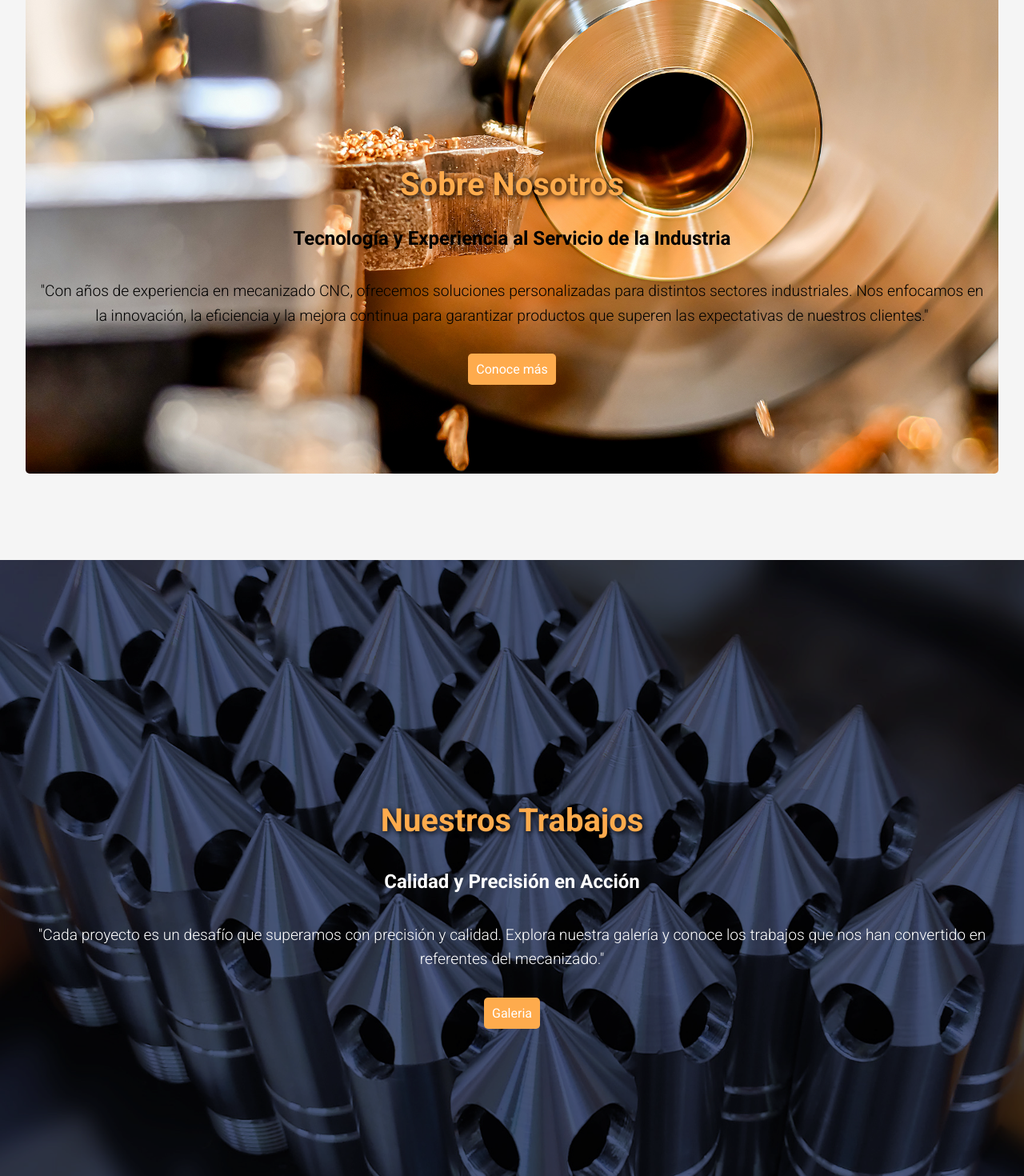
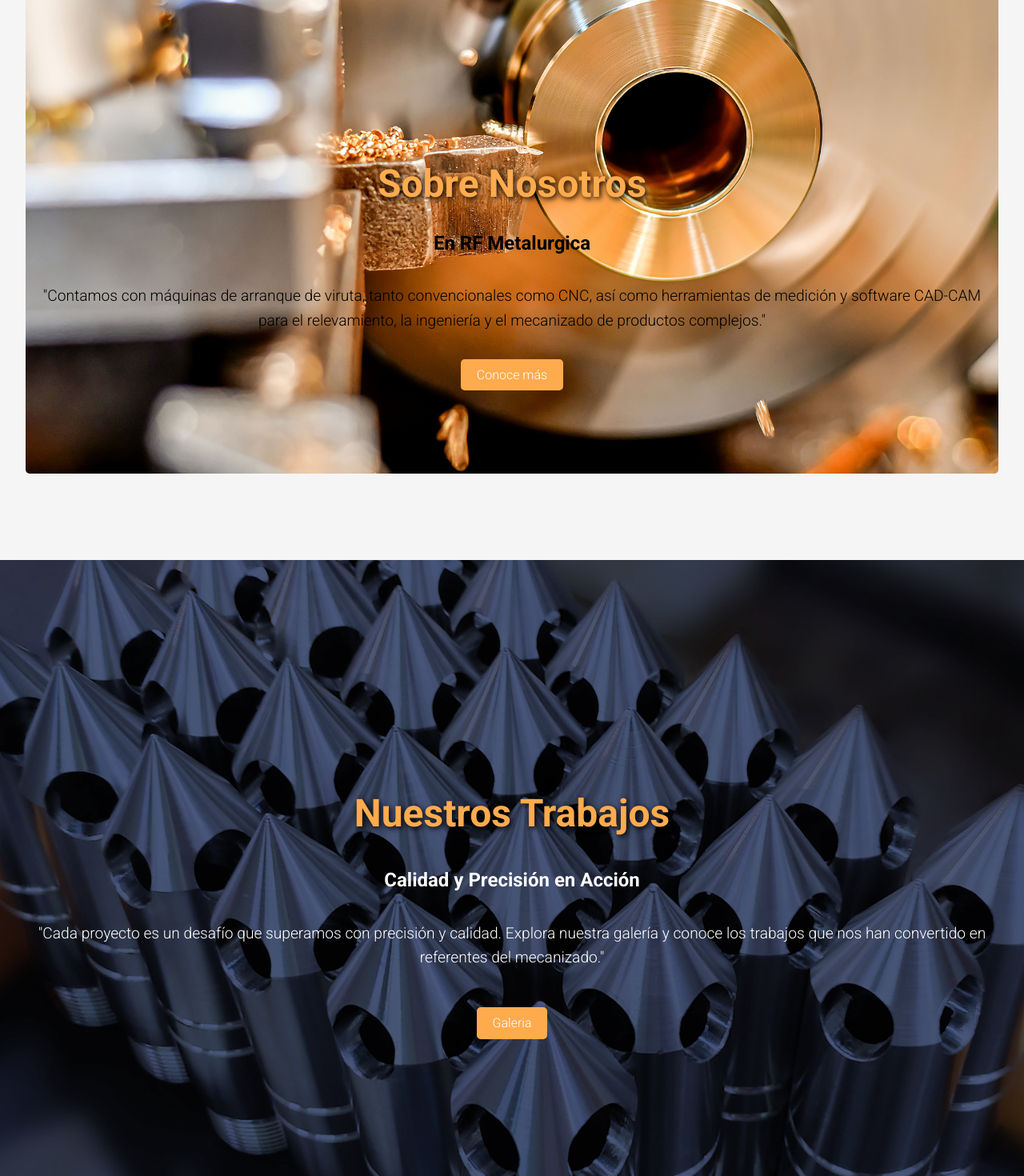
Before and after one commit to JoC204/rf-metalurgica, a React (Create React App) app: page / in a window 1280 px wide. Shown: the part 900-2370 px from the top of the page at 80% size. Built offline with nearby package versions, Linux system fonts and the light colour scheme.

Commit message:
Agrego Lazi Loading an la carga de imagenes
Componentes Gallery, Home y About

```diff
--- a/package.json
+++ b/package.json
@@ -9,6 +9,7 @@
     "react": "^18.3.1",
     "react-dom": "^18.3.1",
     "react-icons": "^5.5.0",
+    "react-lazyload": "^3.2.1",
     "react-router-dom": "^7.1.1",
     "react-scripts": "5.0.1",
     "rf-metal-dos": "file:",
--- a/src/Styles/Formulario.css
+++ b/src/Styles/Formulario.css
@@ -11,7 +11,7 @@
     flex-direction: column;
     gap: 1rem;
     padding: 2rem 1rem;
-    width: 19rem;
+    width: 92vw;
     margin: 0 auto;
     border-radius: 0.5rem;
     box-shadow: 0px 0px 10px 0px rgba(0, 0, 0, 0.5);
--- a/src/Styles/GalleryBooks.module.css
+++ b/src/Styles/GalleryBooks.module.css
@@ -125,3 +125,9 @@
     transform: translateY(0);
   }
 }
+
+@media (max-width: 376px) {
+  .book img {
+    width: 40vw;
+  }
+}
--- a/src/Styles/Home.css
+++ b/src/Styles/Home.css
@@ -168,7 +168,6 @@
 /* Contenedores de texto sobre las imágenes */
 .rf-ia-text {
   position: relative;
-  font-size: 18px;
   z-index: 2;
   color: black;
   max-width: 100%;
@@ -178,7 +177,7 @@
 
 .trabajos-text {
   position: absolute;
-  font-size: 18px;
+  font-size: 35px;
   z-index: 10;
   color: white;
   max-width: 100%;
@@ -207,7 +206,7 @@
 
 .trabajos-text h3,
 .sobreNos-h3 {
-  font-size: 2.5rem;
+  font-size: 3rem;
   font-weight: 700;
   color: #feab4d;
   padding: 3rem 0 1rem 0;
@@ -226,22 +225,24 @@
   margin: 2rem;
   font-weight: 300;
 }
-.button-link-about {
+.button-link {
+  display: inline-block;
   text-decoration: none;
-  outline: none;
   background-color: #feab4d;
   color: white;
-  border: none;
-  padding: 10px 10px;
+  padding: 7px 20px;
   font-size: 1rem;
   cursor: pointer;
   border-radius: 5px;
+  transition: background-color 0.3s ease;
+  text-align: center;
+  font-weight: 300;
 }
-.button-link-about a {
+/* .button-link-about a {
   text-decoration: none;
   color: white;
-}
-.button-link-about:hover {
+} */
+.button-link:hover {
   background-color: #e69500;
 }
 
@@ -263,7 +264,7 @@
   }
 }
 
-@media (max-width: 370px) {
+@media (max-width: 376px) {
   .imagen-mobile-left {
     object-position: 10%;
   }
@@ -281,10 +282,12 @@
     }
     100% {
       opacity: 1;
-      transform: translateX(-50%) translateY(-160%);
+      transform: translateX(-50%) translateY(-130%);
     }
   }
-
+  .rf-ia-text {
+    margin: 8rem 0 0 0 ;
+  }
   .trabajos-text h3,
   .sobreNos-h3 {
     font-size: 1.5rem;
@@ -294,7 +297,7 @@
   }
 
   .parrafo-home {
-    font-size: 1rem;
+    font-size: 1.2rem;
   }
 
   .text-box h2 {
--- a/src/components/About.js
+++ b/src/components/About.js
@@ -10,29 +10,34 @@ const About = () => {
   useEffect(() => {
     const handleScroll = () => {
       const scrollTop = window.scrollY;
-        setScrolling(scrollTop > 50); // Ajusta este valor para cambiar cuando comienza la animación
+      setScrolling(scrollTop > 50);
 
-        // Controla la opacidad y posición basada en el scroll
       if (titleRef.current) {
-          const scrollRatio = Math.min(scrollTop / 350, 1); // Ajusta 150 para cambiar la velocidad
-          // titleRef.current.style.opacity = 1 - scrollRatio;
-          titleRef.current.style.transform = `translate(-50%, calc(10% - ${scrollRatio * -250}px))`;
+        const scrollRatio = Math.min(scrollTop / 350, 1);
+        titleRef.current.style.transform = `translate(-50%, calc(10% - ${
+          scrollRatio * -250
+        }px))`;
       }
     };
 
     window.addEventListener("scroll", handleScroll);
     return () => window.removeEventListener("scroll", handleScroll);
   }, []);
+
   return (
     <div className={styles.aboutContainer}>
       <div className={styles.banner}>
-        <h1 className={`contact-title ${scrolling ? "hidden" : ""}`}
-          ref={titleRef}>Conocenos</h1>
+        <h1 className={`contact-title ${scrolling ? "hidden" : ""}`} ref={titleRef}>
+          Conócenos
+        </h1>
       </div>
 
       <section className={styles.content}>
         <p>
-          Somos una empresa dedicada a ofrecer soluciones personalizadas de alta calidad. Nuestro enfoque está centrado en la innovación, el compromiso con nuestros clientes y la sostenibilidad. Trabajamos día a día para superar las expectativas, ofreciendo un servicio confiable y con altos estándares de calidad.
+          Somos una empresa metalúrgica de la zona sur de la ciudad de Rosario, con más de 20 años de experiencia en el rubro.
+        </p>
+        <p>
+          Tenemos experiencia tanto en tareas de mantenimiento, como fabricación de piezas unitarias especiales y seriadas, conjuntos armados, pequeños dispositivos, estructuras, matricería e ingeniería inversa de productos.
         </p>
       </section>
 
@@ -69,11 +74,12 @@ const About = () => {
           </ul>
         </div>
       </section>
+
       <div className={styles.buttonContainer}>
         <h2>Conocé nuestros trabajos</h2>
         <button className={styles.buttonGaleria}>
           <Link to="/gallery">
-                <span>Galeria</span>
+            <span>Galería</span>
           </Link>
         </button>
       </div>
--- a/src/components/Contact.js
+++ b/src/components/Contact.js
@@ -65,7 +65,7 @@ const Contact = () => {
             </div>
             <div className="contact-info-text">
               <h3>Correo electrónico</h3>
-              <p>riccifabricio@yahoo.com.ar</p>
+              <p>rf.mecanizados@gmail.com</p>
             </div>
           </div>
 
--- a/src/components/Footer.js
+++ b/src/components/Footer.js
@@ -23,8 +23,8 @@ const Footer = () => {
           >
             <SiWhatsapp /> 341-156 579576
           </a>
-          <a href="mailto:riccifabricio@yahoo.com.ar">
-            <LuMail /> riccifabricio@yahoo.com.ar
+          <a href="mailto:rf.mecanizados@gmail.com">
+            <LuMail /> rf.mecanizados@gmail.com
           </a>
           <a
             href="https://maps.app.goo.gl/myrkMCaKaXuz3JGf9"
--- a/src/components/GalleryBooks.js
+++ b/src/components/GalleryBooks.js
@@ -63,7 +63,7 @@ const GalleryBooks = () => {
             className={styles.cover}
             onClick={() => setSelectedBook(book)}
           >
-            <img src={book.cover} alt={book.title} />
+            <img src={book.cover} alt={book.title} loading="lazy" />
             <p>{book.title}</p>
           </div>
         ))}
@@ -72,7 +72,7 @@ const GalleryBooks = () => {
       {/* Mostrar logo solo cuando no hay libro seleccionado */}
       {!selectedBook && (
         <div className={styles.logoNearCarousel}>
-          <img src={require("../img/rfMetalurgica.png")} alt="RF Metalurgica" />
+          <img src={require("../img/rfMetalurgica.png")} alt="RF Metalurgica" loading="lazy" />
         </div>
       )}
 
@@ -84,6 +84,7 @@ const GalleryBooks = () => {
               key={idx}
               src={img}
               alt={`Book ${selectedBook.id} - ${idx}`}
+              loading="lazy"
               onClick={() => setZoomImage(img)}
             />
           ))}
@@ -93,7 +94,7 @@ const GalleryBooks = () => {
       {/* Visor de imagen ampliada */}
       {zoomImage && (
         <div className={styles.modal} onClick={() => setZoomImage(null)}>
-          <img src={zoomImage} alt="Zoom" />
+          <img src={zoomImage} alt="Zoom" loading="lazy" />
         </div>
       )}
     </div>
--- a/src/components/Home.js
+++ b/src/components/Home.js
@@ -18,7 +18,6 @@ import imagen3 from "../img/carrusel-tres.jpeg";
 import imagen4 from "../img/rfMetalurgica.png";
 import imagen5 from "../img/rf-nosotros.jpg";
 import imagen6 from "../img/piezasUno.jpg";
-
 
 const Home = () => {
   return (
@@ -41,15 +40,14 @@ const Home = () => {
       >
         <SwiperSlide>
           <div className="swiper-zoom-container">
-            <img className="imagen-mobile-right" src={imagen3} alt="Imagen 3" />
+            <img className="imagen-mobile-right" src={imagen3} alt="Imagen 3" loading="lazy" />
             <div className="text-box">
               <div className="logo-dos">
-                <img src={imagen4} alt="Logo completo" />
+                <img src={imagen4} alt="Logo completo" loading="lazy" />
               </div>
               <h2>Innovación y Precisión en Mecanizados Industriales</h2>
               <p>
-                "Nos especializamos en la fabricación de piezas mecanizadas de
-                alta calidad."
+                "Nos especializamos en la fabricación de piezas mecanizadas de alta calidad."
               </p>
               <a href="#seccion-conocenos">
                 <button>Conócenos</button>
@@ -59,32 +57,29 @@ const Home = () => {
         </SwiperSlide>
         <SwiperSlide>
           <div className="swiper-zoom-container">
-            <img src={imagen2} alt="Imagen 2" />
+            <img src={imagen2} alt="Imagen 2" loading="lazy" />
             <div className="text-box">
               <h2>Nuestra Experiencia en Cada Detalle</h2>
               <p>
-                "Explora los proyectos que hemos realizado y descubre la calidad
-                y precisión de nuestro trabajo. Desde piezas simples hasta
-                mecanizados complejos."
+                "Explora los proyectos que hemos realizado y descubre la calidad y precisión de nuestro trabajo. Desde piezas simples hasta mecanizados complejos."
               </p>
               <a href="#seccion-trabajos">
-                <button>Nuestros Trabajos</button>
+                <button className="button-link">Nuestros Trabajos</button>
               </a>
             </div>
           </div>
         </SwiperSlide>
         <SwiperSlide>
           <div className="swiper-zoom-container">
-            <img className="imagen-mobile-left" src={imagen1} alt="Imagen 1" />
+            <img className="imagen-mobile-left" src={imagen1} alt="Imagen 1" loading="lazy" />
             <div className="text-box">
-              <h2>Estamos Aquí para Ayudarte</h2>
+              <h2>Estamos Aquí <br></br>para Ayudarte</h2>
               <p>
-                "Si tienes una idea o un requerimiento específico, nuestro
-                equipo está listo para asesorarte."
+                "Si tienes una idea o un requerimiento específico, nuestro equipo está listo para asesorarte."
               </p>
-              <a href="#seccion-footer">
-                <button>Contactanos</button>
-              </a>
+              <Link to="/contact" className="button-link">
+                Contactanos
+              </Link>
             </div>
           </div>
         </SwiperSlide>
@@ -93,41 +88,29 @@ const Home = () => {
       {/* Sección 2 */}
       <div className="seccion-dos">
         <div id="seccion-conocenos">
-          <img className="rf-ia" src={imagen5} alt="Imagen 5" />
+          <img className="rf-ia" src={imagen5} alt="Imagen 5" loading="lazy" />
           <div className="rf-ia-text">
             <h3 className="sobreNos-h3">Sobre Nosotros</h3>
-            <h2 className="sobreNos">
-              Tecnología y Experiencia al Servicio de la Industria
-            </h2>
+            <h2 className="sobreNos">En RF Metalurgica</h2>
             <p className="parrafo-home">
-              "Con años de experiencia en mecanizado CNC, ofrecemos soluciones
-              personalizadas para distintos sectores industriales. Nos enfocamos
-              en la innovación, la eficiencia y la mejora continua para
-              garantizar productos que superen las expectativas de nuestros
-              clientes."
+              "Contamos con máquinas de arranque de viruta, tanto convencionales como CNC, así como herramientas de medición y software CAD-CAM para el relevamiento, la ingeniería y el mecanizado de productos complejos."
             </p>
-            <button className="button-link-about">
-              <Link to="/about">
-                <span>Conoce más</span>
-              </Link>
-            </button>
+            <Link to="/about" className="button-link">
+              Conoce más
+            </Link>
           </div>
         </div>
         <div id="seccion-trabajos">
-          <img className="trabajos" src={imagen6} alt="Imagen 6" />
+          <img className="trabajos" src={imagen6} alt="Imagen 6" loading="lazy" />
           <div className="trabajos-text">
             <h3 className="sobreNos">Nuestros Trabajos</h3>
             <h1 className="sobreNos">Calidad y Precisión en Acción</h1>
             <p className="parrafo-home">
-              "Cada proyecto es un desafío que superamos con precisión y
-              calidad. Explora nuestra galería y conoce los trabajos que nos han
-              convertido en referentes del mecanizado."
+              "Cada proyecto es un desafío que superamos con precisión y calidad. Explora nuestra galería y conoce los trabajos que nos han convertido en referentes del mecanizado."
             </p>
-            <button className="button-link-galeria">
-              <Link to="/gallery">
-                <span>Galeria</span>
-              </Link>
-            </button>
+            <Link to="/gallery" className="button-link">
+              Galeria
+            </Link>
           </div>
         </div>
       </div>
```
Also changed, not shown: 1 other file (tests, documents, lock files or other folders). Lines whose indentation alone changed are shown as unchanged.
